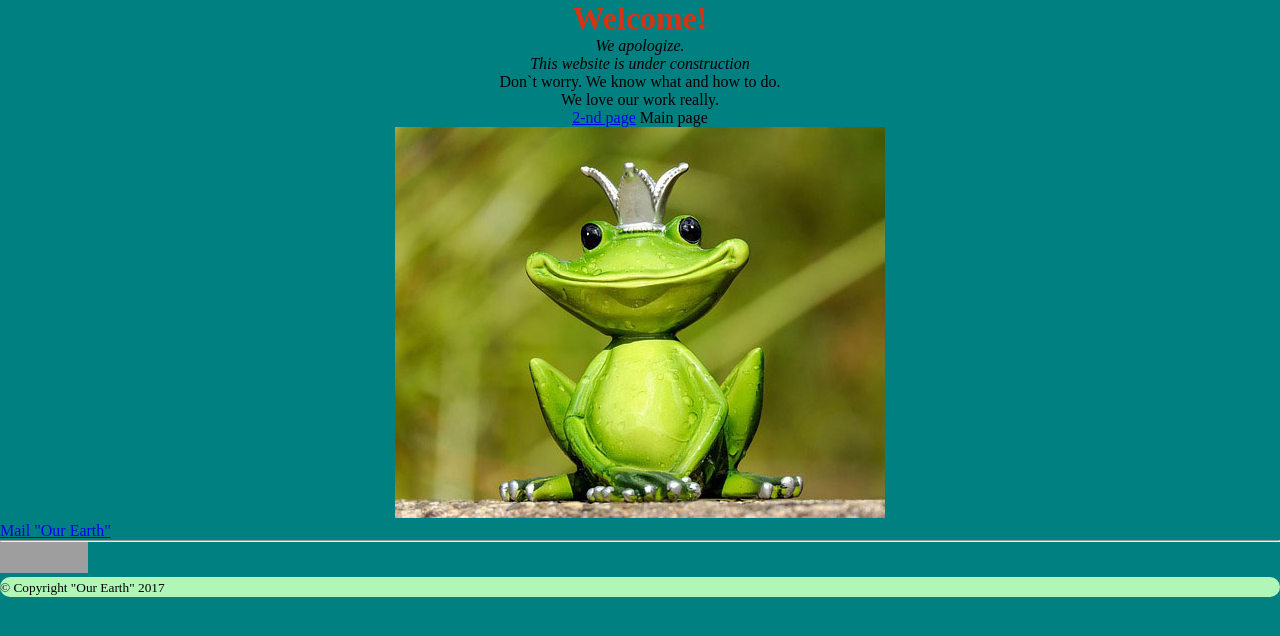
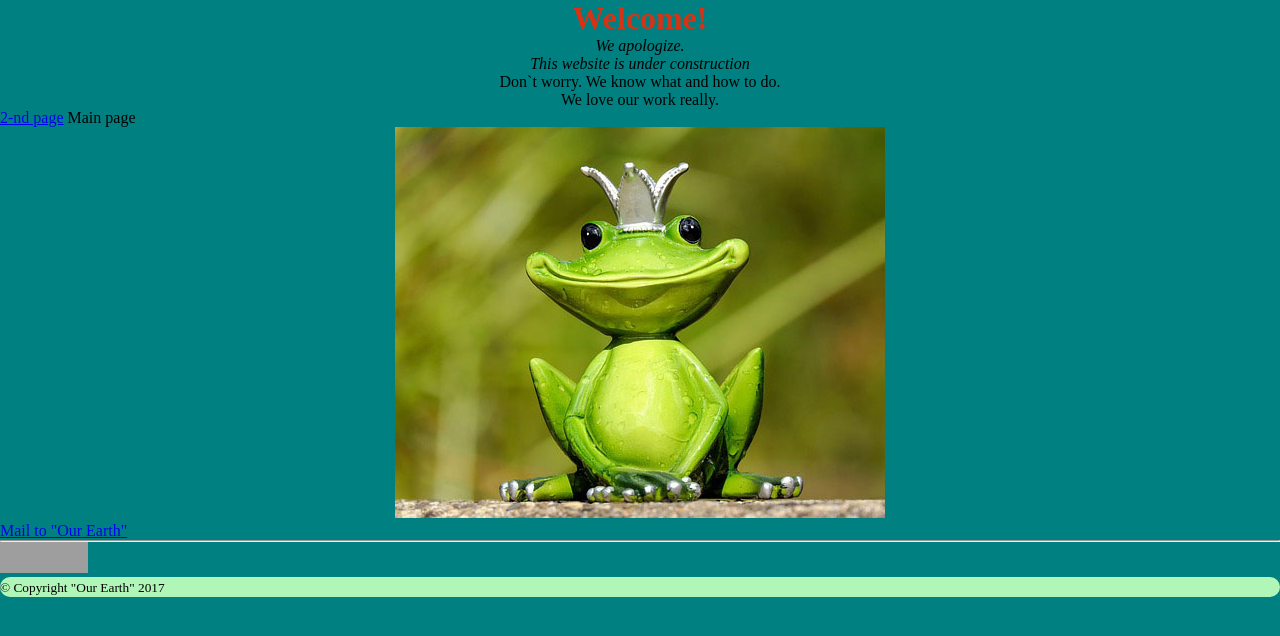
Before and after one commit to Ruslanito/HTML2, a PHP site: page / in a window 1280 px wide. Shown: the top 636 px of the page. Run offline with PHP 8.4, Linux system fonts and the light colour scheme; grey boxes are pictures that could not be loaded.

Commit message:
add new lines in styles.css

```diff
--- a/Site-ver17/Styles/styles.css
+++ b/Site-ver17/Styles/styles.css
@@ -33,3 +33,19 @@ footer {
    text-align: center;
    color: #d73214;
 }
+
+.p1{
+   text-align: center;
+}
+
+.p2 {
+   text-align: center;
+}
+
+.nav{
+   text-align: left;
+}
+
+.hr1 {
+   align-items: center;
+}
--- a/Site-ver17/index.html
+++ b/Site-ver17/index.html
@@ -14,20 +14,22 @@
 
          <header>
             <h1 class="indexh1">Welcome!</h1>
-            <p align="center"> <i>We apologize. <br>This website is under construction</i> </p>
-            <p align="center">Don`t worry. We know what and how to do.</p>
-            <p align="center">We love our work really.</p>
-            <div style="text-align: center;">
+
+            <p class="p1"> <i>We apologize. <br>This website is under construction</i> <br> Don`t worry. We know what and how to do.<br> We love our work really.</p>
+
+            <div class="nav">
                <nav>
                   <a href="page2.html" title="2-nd page">2-nd page</a> Main page
                </nav>
             </div>
          </header>
 
-         <p align="center"><img src="Images/frog-490_391_ver2.jpg" width="490" height="391" alt="We are developing" title="We are developing"></p>
-         <a href="mailto:info@28060.databor.pw/" title="Our e-mail"> Mail "Our Earth"</a></p>
+         <p class="p2">
+            <img src="Images/frog-490_391_ver2.jpg" width="490" height="391" alt="We are developing" title="We are developing"></p>
 
-         <hr align="left">
+         <a href="mailto:info@28060.databor.pw/" title="Our e-mail"> Mail to "Our Earth"</a></p>
+
+         <hr class="hr1">
          <!--LiveInternet counter-->
          <script type="text/javascript">
             document.write("<a href='//www.liveinternet.ru/click' " +
```
